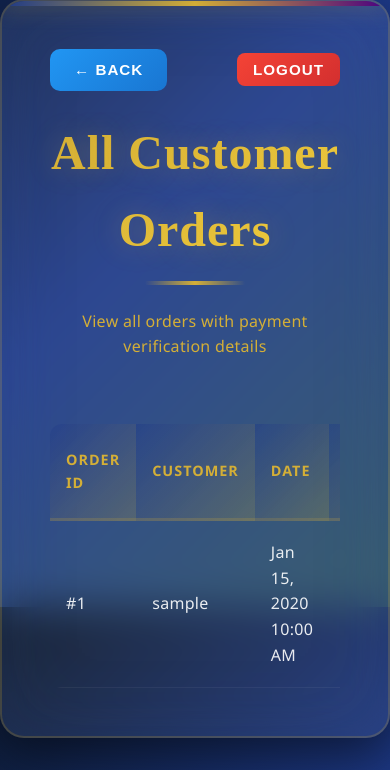
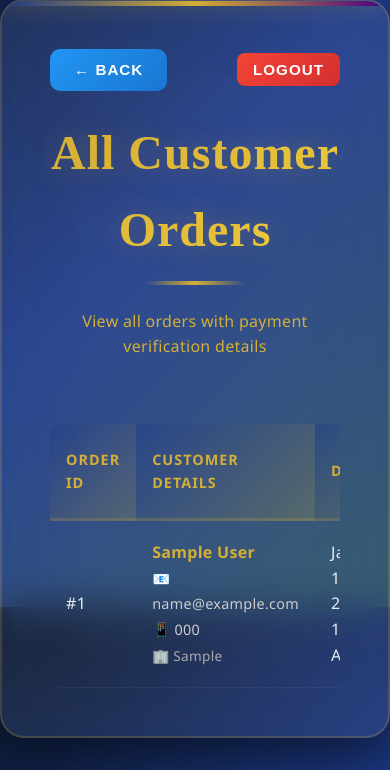
Before and after one commit to mohammedhuzaif17/national_scaffolding, a Flask app: page /admin_orders in a window 390 px wide. Shown: the part 237-1007 px from the top of the page. Run offline with Flask 3, Linux system fonts and the light colour scheme; a user stored in the database is signed in; tables that the repository leaves empty hold one stand-in row (values such as "Sample post").

Commit message:
Update order details to show full customer information
Modify templates/admin_orders.html to display customer name, email, phone, and organization in the admin order view.

Replit-Commit-Author: Agent
Replit-Commit-Session-Id: a5ef5c8c-b5d6-46e5-9617-8c66ace616cf
Replit-Commit-Checkpoint-Type: intermediate_checkpoint
Replit-Commit-Event-Id: b15a926b-3372-4f92-8fd7-1c6a8234e48d
Replit-Commit-Screenshot-Url: https://storage.googleapis.com/screenshot-production-us-central1/ca2a645e-8279-43dd-ae64-75aee164e925/a5ef5c8c-b5d6-46e5-9617-8c66ace616cf/vGk7QgG

```diff
--- a/templates/admin_orders.html
+++ b/templates/admin_orders.html
@@ -19,7 +19,7 @@
             <thead>
                 <tr>
                     <th>Order ID</th>
-                    <th>Customer</th>
+                    <th>Customer Details</th>
                     <th>Date</th>
                     <th>Total Amount</th>
                     <th>Transaction ID</th>
@@ -31,7 +31,16 @@
                 {% for order in orders %}
                 <tr>
                     <td>#{{ order.id }}</td>
-                    <td>{{ order.user.username }}</td>
+                    <td style="max-width: 250px;">
+                        <div style="line-height: 1.6;">
+                            <strong style="color: #d4af37;">{{ order.user.full_name or order.user.username or 'N/A' }}</strong><br>
+                            <span style="color: #ccc; font-size: 0.9rem;">📧 {{ order.user.email or 'N/A' }}</span><br>
+                            <span style="color: #ccc; font-size: 0.9rem;">📱 {{ order.user.phone or 'N/A' }}</span><br>
+                            {% if order.user.organization %}
+                            <span style="color: #aaa; font-size: 0.85rem;">🏢 {{ order.user.organization }}</span>
+                            {% endif %}
+                        </div>
+                    </td>
                     <td>{{ order.order_date.strftime('%b %d, %Y %I:%M %p') }}</td>
                     <td style="color: #4CAF50; font-weight: bold;">₹{{ "%.2f"|format(order.total_price) }}</td>
                     <td>
```
Also changed, not shown: attached_assets/image_1762283135298.png (added).
